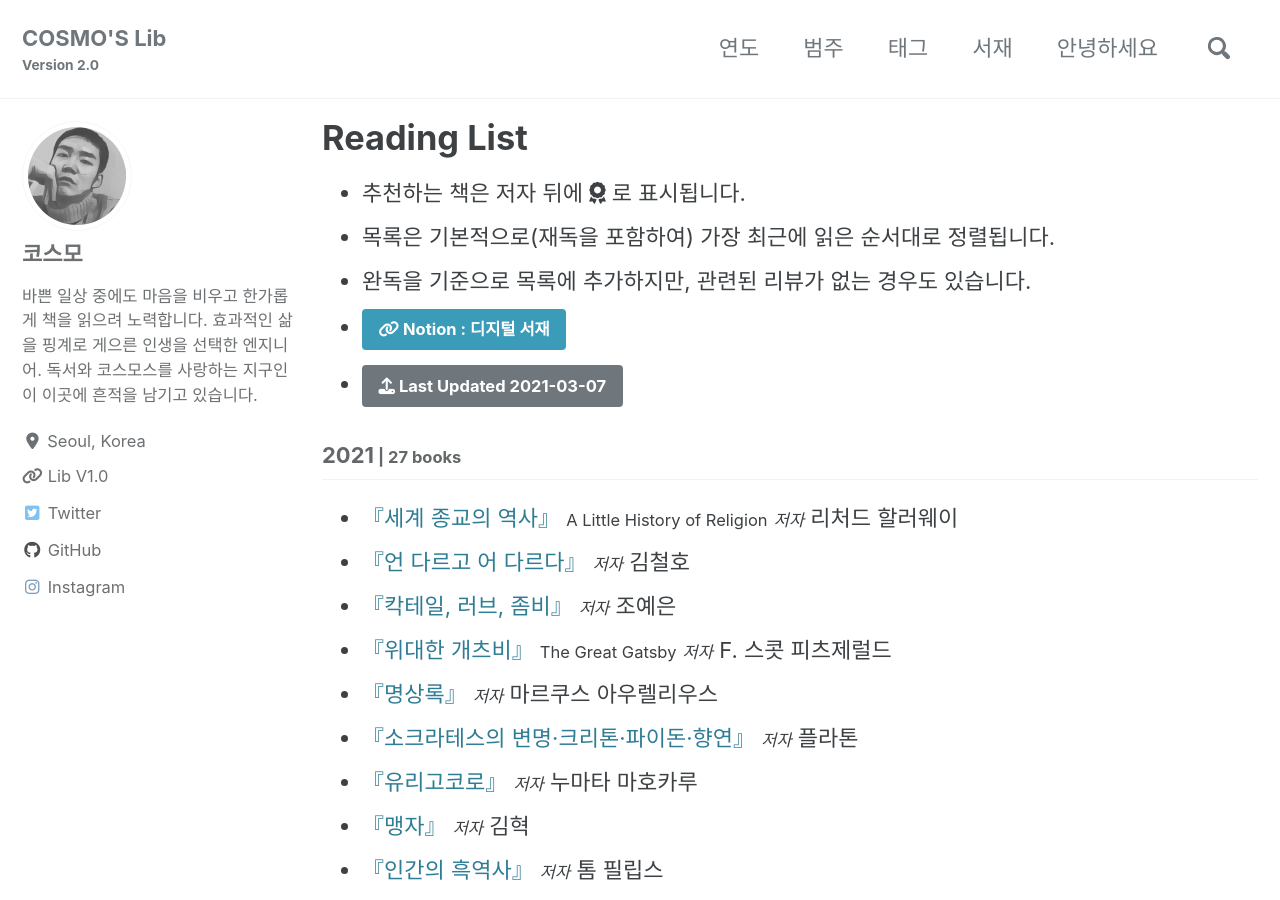
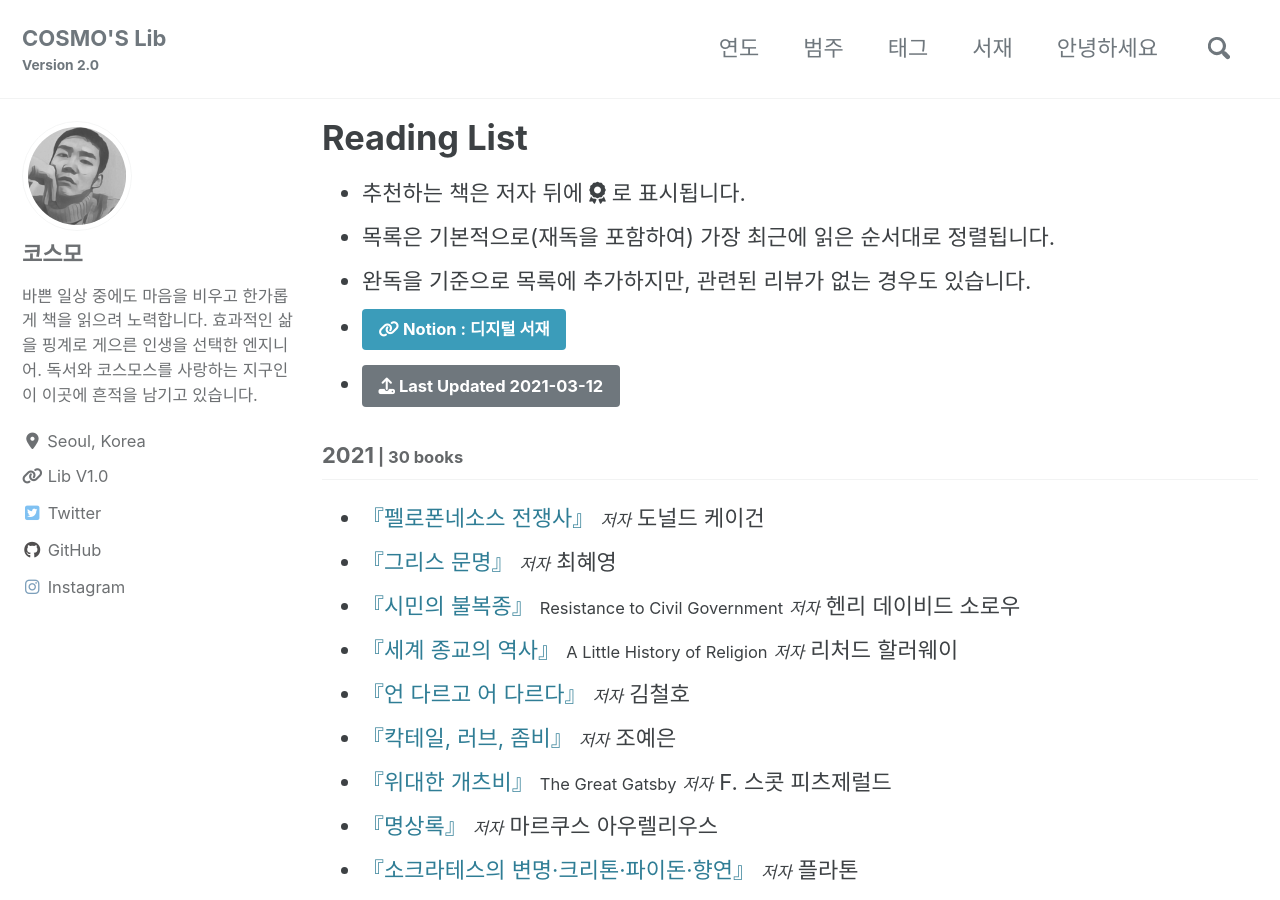
Before and after one commit to deftone2000/cosmo-s-archive, a Jekyll site: the page built from _pages/reading-list.html, in a window 1280 px wide and 900 px high. Built offline with Jekyll 4.4.1, drawn with Linux system fonts in a browser that asks for light colours; cached includes are drawn as plain includes; nearby versions of some CDN libraries; comment, search, counter and statistics services are not loaded; a style sheet for code colours, icons or effects is not loaded.

Commit message:
no message

```diff
--- a/_data/reading.yml
+++ b/_data/reading.yml
@@ -1,7 +1,37 @@
-lastupdate: 2021-03-07
+lastupdate: 2021-03-12
 list:
   - year: "2021"
     books:
+
+      - title: "펠로폰네소스 전쟁사"
+        ori_title:
+        author: 도널드 케이건
+        post_title:
+        cover: https://img.ridicdn.net/cover/1669000024/xxlarge
+        trans: 허승일, 박재욱
+        pub: 까치글방
+        pub_info: 2016.09.06. 전자책 출간
+        post_link:
+
+      - title: "그리스 문명"
+        ori_title:
+        author: 최혜영
+        post_title:
+        cover: https://img.ridicdn.net/cover/364000389/xxlarge
+        trans:
+        pub: (주) 살림출판사
+        pub_info: 2004.07.30. 전자책 출간
+        post_link:
+
+      - title: "시민의 불복종"
+        ori_title: Resistance to Civil Government
+        author: 헨리 데이비드 소로우
+        post_title:
+        cover: https://img.ridicdn.net/cover/1189000207/xxlarge
+        trans: 이현수
+        pub: 블루프린트
+        pub_info: 2017.08.12. 전자책 출간
+        post_link:
 
       - title: "세계 종교의 역사"
         ori_title: A Little History of Religion
@@ -31,7 +61,6 @@ list:
         trans:
         pub: 안전가옥
         pub_info: 2020.04.13. 전자책, 종이책 동시 출간
-
         post_link:
 
       - title: "위대한 개츠비"
```
